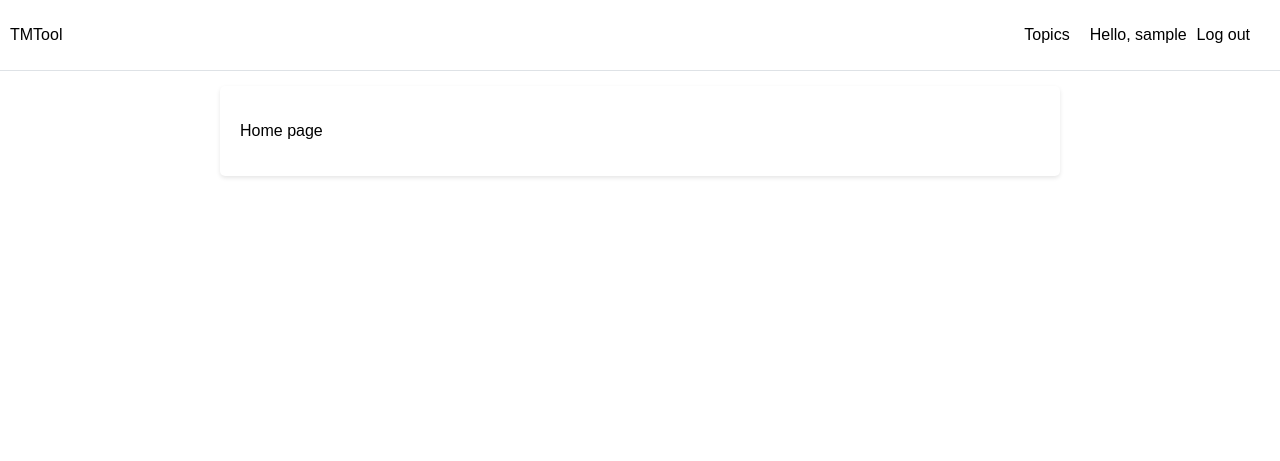
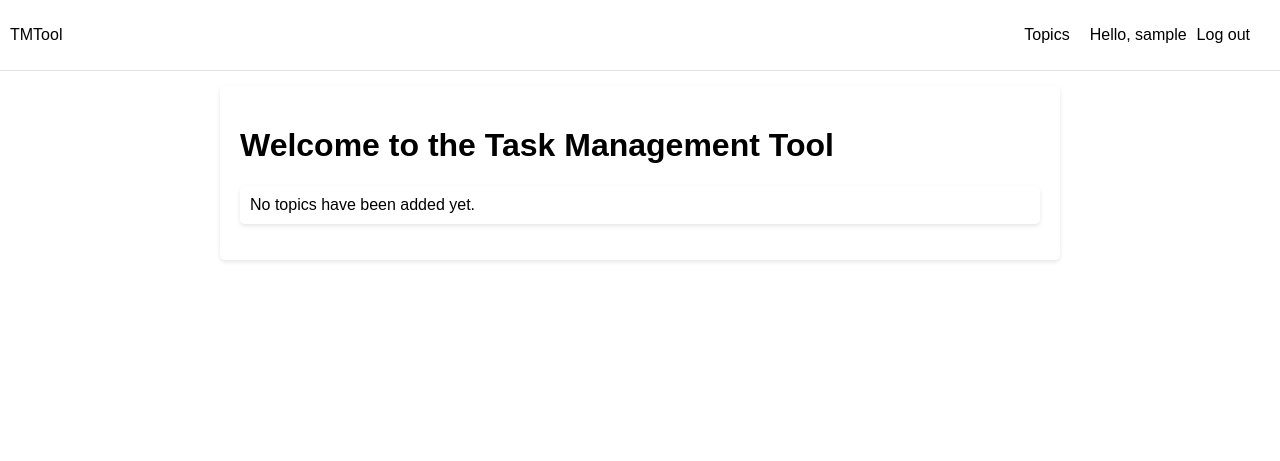
Before and after one commit to zhenyakul/TaskManagmentToolWebApp, a Django app: page / in a window 1280 px wide. Shown: the top 461 px of the page. Run offline with Django 4.2, Linux system fonts and the light colour scheme; the visitor is signed in with stand-in values (Sample User, id 1).

Commit message:
add last topics in homepage

```diff
--- a/TaskManagment/TMTool/templates/TMTool/home_page.html
+++ b/TaskManagment/TMTool/templates/TMTool/home_page.html
@@ -1,3 +1,12 @@
 {% extends 'TMTool/base.html' %} {% block content %}
-<p>Home page</p>
+<h1>Welcome to the Task Management Tool</h1>
+<ul class="topics-list">
+  {% for topic in last_topics %}
+  <li>
+    <a href="{% url 'TMTool:topic' topic.id %}">{{ topic }}</a>
+  </li>
+  {% empty %}
+  <li>No topics have been added yet.</li>
+  {% endfor %}
+</ul>
 {% endblock %}
--- a/TaskManagment/TMTool/views.py
+++ b/TaskManagment/TMTool/views.py
@@ -4,6 +4,7 @@
 from django.shortcuts import redirect, render
 from django.contrib.auth.decorators import login_required
 from django.http import Http404
+from django.utils import timezone
 
 
 def index(request):
@@ -22,6 +23,8 @@
     topic = Topic.objects.get(id=topic_id)
     if topic.owner != request.user:
         raise Http404
+    topic.last_accessed = timezone.now()
+    topic.save()
     entries = topic.entry_set.order_by('-date_added')
     context = {'topic': topic, 'entries': entries}
     return render(request, 'TMTool/topic.html', context)
@@ -73,7 +76,9 @@
     return render(request, 'TMTool/edit_entry.html', context)
 
 def home_page(request):
-    return render(request, 'TMTool/home_page.html')
+    last_topics = Topic.objects.order_by('-last_accessed')[:3]
+    context = {'last_topics': last_topics}
+    return render(request, 'TMTool/home_page.html', context)
 
 @login_required
 def delete_entry(request, entry_id):
@@ -82,7 +87,7 @@
     if topic.owner != request.user:
         raise Http404
     if request.method == 'POST':
-        entry.delete()
+        entry.delete_entry()
         return redirect('TMTool:topics', topic_id=topic.id)
     context = {'entry': entry}
     return render(request, 'TMTool/topic.html', context)
@@ -93,7 +98,7 @@
     if topic.owner != request.user:
         raise Http404
     if request.method == 'POST':
-        topic.delete()
+        topic.delete_topic()
         return redirect('TMTool:topics')
     context = {'topic': topic}
     return render(request, 'TMTool/topics.html', context)
```
Also changed, not shown: TaskManagment/TMTool/models.py (+8 -1 lines), TaskManagment/TMTool/migrations/0008_topic_last_accessed.py (added).
